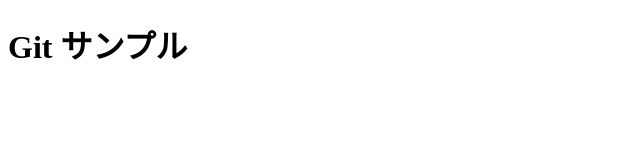
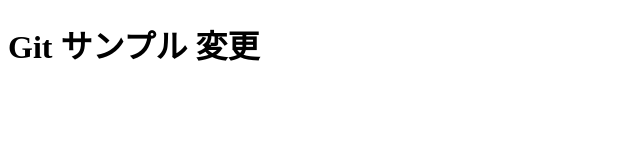
Before and after one commit to Hideki-Kobayashi/sample-repository, a plain HTML site: page index.html in a window 1280 px wide. Shown: the whole page, without its empty margins (0-640 px from the left). Drawn offline with Linux system fonts and the light colour scheme.

Commit message:
second commit

```diff
--- a/index.html
+++ b/index.html
@@ -7,7 +7,7 @@
   </head>
   <body>
     <main>
-      <h1>Git サンプル</h1>
+      <h1>Git サンプル 変更</h1>
     </main>
   </body>
 </html>
```
